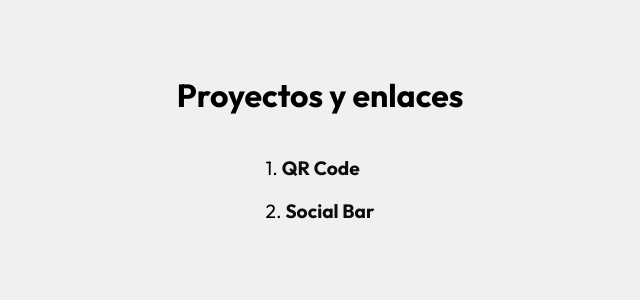
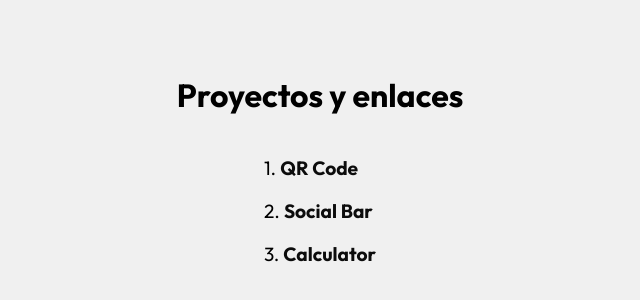
Before and after one commit to mahg0899/frontendmentor, a plain HTML site: page index.html in a window 1280 px wide. Shown: the part 306-606 px from the top of the page, without its empty margins (320-960 px from the left). Drawn offline with Linux system fonts and the light colour scheme.

Commit message:
feat. Se añade link a la calculadora.

```diff
--- a/index.html
+++ b/index.html
@@ -19,6 +19,7 @@
     <div class="links">
         <p>1. <a href="qr-code/index.html">QR Code</a></p>
         <p>2. <a href="https://social.mahg.me">Social Bar</a></p>
+        <p>3. <a href="https://calculator-mahg.vercel.app/">Calculator</a></p>
     </div>
 </body>
 
```
